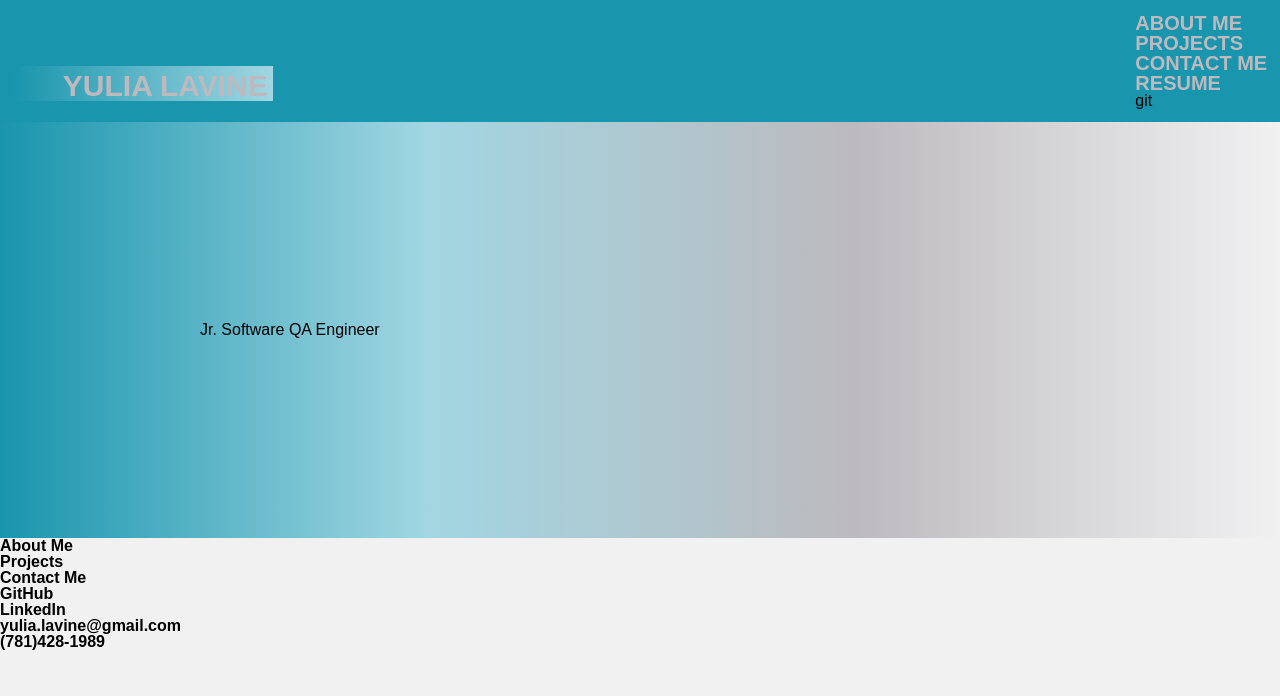
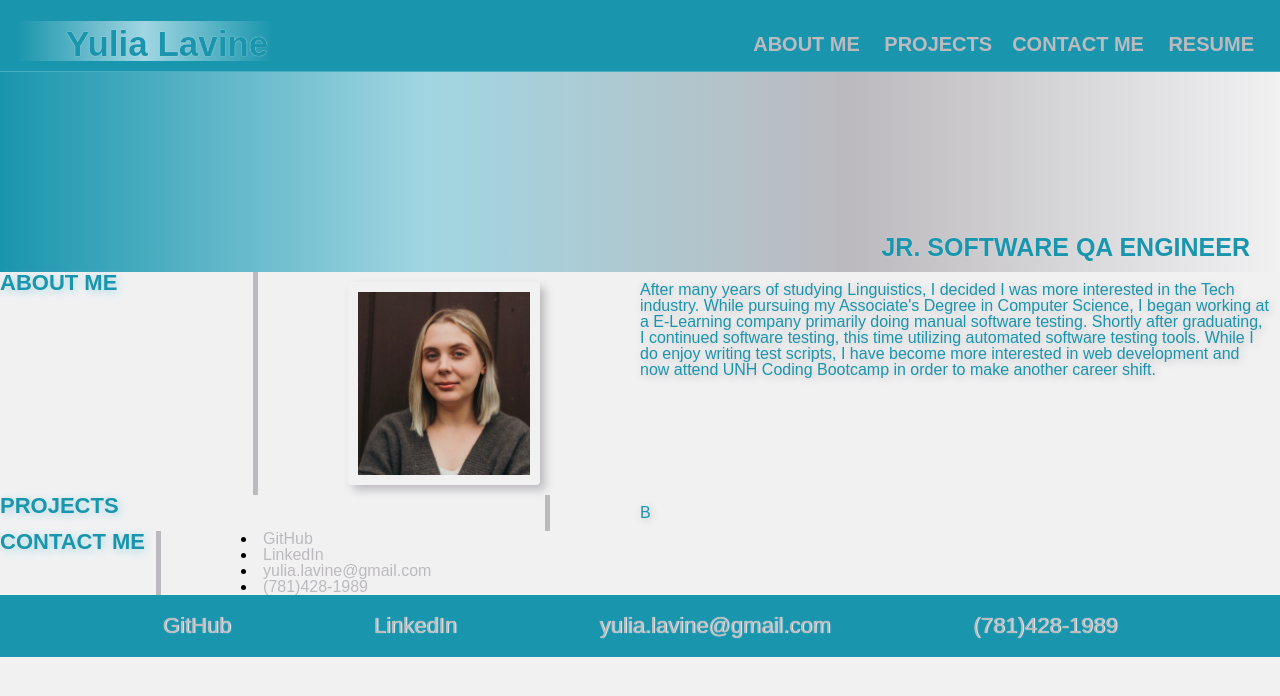
Before and after one commit to ilavine/portfolio, a plain HTML site: page index.html in a window 1280 px wide. Drawn offline with Linux system fonts and the light colour scheme.

Commit message:
add flexbox to main section

```diff
--- a/assets/style.css
+++ b/assets/style.css
@@ -1,6 +1,4 @@
 * {
-    box-sizing: border-box;
-    padding: 0;
     margin: 0;
     font-family: 'Montserrat', sans-serif;
 }
@@ -16,38 +14,129 @@ body {
     background-color: var(--background-color);
 }
 
-nav {
+.navbar {
+    padding: 1rem 1rem 0;
+    background-color: var(--primary-color);
+    border-bottom: 1px solid hsla(0, 0%, 100%, 0.2);
     display: flex;
     justify-content: space-between;
     align-items: center;
-    justify-content: space-between;
-    padding: 1%;
-    background-color: var(--primary-color);
 }
 
-nav a {
-    display: flex;
-    color: var(--text-color);
+ul li {
+    display: inline-block;
+    margin: 0px 10px;
+    list-style: none;
     text-transform: uppercase;
     font-size: 20px;
     font-weight: bold;
+}
+
+li :hover {
+    margin: 0.4em;
+    padding: 1em;
+    cursor: pointer;
+}
+
+a {
+    color: var(--text-color);
+    transition: all 0.3s ease 0s;
     text-decoration: none;
 }
 
+a:hover {
+    color: var(--background-color);
+}
+
 .name {
-    position: absolute;
     margin: 5px 0px 10px 0px;
     padding: 5px 5px 0px 50px;
-    font-size: 30px;
+    font-size: 35px;
     font-weight: bolder;
-    background-image: linear-gradient(to right, var(--primary-color), var(--secondary-color));
+    color: var(--primary-color);
+    text-shadow: 0 0 1px var(--background-color);
+    background-image: linear-gradient(to right, var(--primary-color), var(--secondary-color), var(--primary-color));
 }
 
-#home {
-    text-align: left;
+
+header {
+    padding: 100px;
+    background-image: linear-gradient(to right, var(--primary-color), var(--secondary-color), var(--text-color), var(--background-color));
 }
 
-header {
-    padding: 200px;
-    background-image: linear-gradient(to right, var(--primary-color), var(--secondary-color), var(--text-color), var(--background-color));
+.title {
+    color: var(--primary-color);
+    font-size: 25px;
+    font-weight: bold;
+    text-transform: uppercase;
+    text-shadow: 0 0 1px var(--background-color);
+    position: absolute;
+    top: 230px;
+    right: 25px;
+    padding: 5px;
 }
+
+section {
+    display: flex;
+    flex-wrap: wrap;
+    gap: 5rem;
+}
+
+.float-left {
+    flex-basis: 10rem;
+    flex-grow: 1;
+    border-right: 5px solid var(--text-color);
+}
+
+.float-right {
+    flex-basis: 0;
+    flex-grow: 999;
+    min-inline-size: 50%;
+}
+
+
+.float-left:hover {
+    text-decoration: underline;
+    transition: cubic-bezier(0.075, 0.82, 0.165, 1);
+    cursor: pointer;
+}
+
+img {
+    max-width: 15%;
+    height: auto;
+    padding: 10px;
+    margin: 10px;
+    border-radius: 2%;
+    box-shadow: 5px 5px 10px var(--text-color);
+}
+
+p {
+    display: block;
+    max-width: 50%;
+    margin: 5px;
+    padding: 5px;
+    font-size: 16px;
+    color: var(--primary-color);
+    text-shadow: 2px 2px 8px var(--text-color);
+}
+
+h2 {
+    font-size: 22px;
+    color: var(--primary-color);
+    text-shadow: 2px 2px 8px var(--secondary-color);
+    text-transform: uppercase;
+}
+
+footer {
+    display: flex;
+    align-items: flex-end;
+    justify-content: space-evenly;
+    background-color: #1995AD;
+    padding: 20px;
+}
+
+footer li {
+    list-style: none;
+    font-size: 22px;
+    text-shadow: 1px 0px 1px var(--background-color);
+}
--- a/index.html
+++ b/index.html
@@ -13,39 +13,53 @@
     <!-- Navbar - Sit on top -->
     <nav class="navbar">
         <!-- Float to the left -->
-        <a href="#home"> <span class="name"> Yulia Lavine </span> </a>
+        <h1 class="name" id="home"> Yulia Lavine </h1>
         <!-- Float to the right -->
-        <ul>
+        <ul class="containter">
             <li><a href="#about"> About Me </a></li>
             <li><a href="#projects"> Projects </a>
             <li><a href="#contact-me"> Contact Me </a></li>
-            <li><a href="resume"> Resume </a></li>git
+            <li><a href="resume"> Resume </a></li>
         </ul>
     </nav>
     <!-- Header and Banner Section -->
-    <header id="home"> Jr. Software QA Engineer
+    <header id="home">
+        <h2 class="title">Jr. Software QA Engineer</h2>
         <div class="gradient-background"></div>
     </header>
 
-    <section class="left">
-        <h2> About Me </h2>
-        <h2> Projects </h2>
-        <h2> Contact Me </h2>
-    </section>
+    <div class="main">
+        <section class="about" id="about">
+            <h2 class="float-left"> About Me </h2>
+            <img src="assets/Yulia.png">
+            <p class="float-right">After many years of studying Linguistics, I decided I was more interested in the Tech
+                industry. While pursuing my Associate's Degree in Computer Science, I began working at a E-Learning
+                company primarily doing manual software testing. Shortly after graduating, I continued software testing,
+                this time utilizing automated software testing tools. While I do enjoy writing test scripts, I have
+                become more interested in web development and now attend UNH Coding Bootcamp in order to make another
+                career shift.</p>
+        </section>
 
-    <section id="about">
+        <section class="projects" id="projects">
+            <h2 class="float-left"> Projects </h2>
+            <p class="float-right">B</p>
+        </section>
+        <section class="contact-me" id="contact-me">
+            <h2 class="float-left"> Contact Me </h2>
+            <div class="float-right" id="contact-me">
+                <li><a href="#about"> GitHub </a></li>
+                <li><a href="#projects"> LinkedIn </a>
+                <li><a href="#contact-me"> yulia.lavine@gmail.com </a></li>
+                <li><a href="resume"> (781)428-1989 </a></li>
+            </div>
+        </section>
+    </div>
 
-    </section>
-
-    <section id="projects">
-
-    </section>
-
-    <footer id="contact-me">
-        <h3>GitHub</h3>
-        <h3>LinkedIn</h3>
-        <h3>yulia.lavine@gmail.com</h3>
-        <h3>(781)428-1989</h3>
+    <footer class="contact-me" id="contact-me">
+        <li><a href="#about"> GitHub </a></li>
+        <li><a href="#projects"> LinkedIn </a>
+        <li><a href="#contact-me"> yulia.lavine@gmail.com </a></li>
+        <li><a href="resume"> (781)428-1989 </a></li>
 
     </footer>
 
```
Also changed, not shown: assets/Yulia.png (added), 1 other file.
